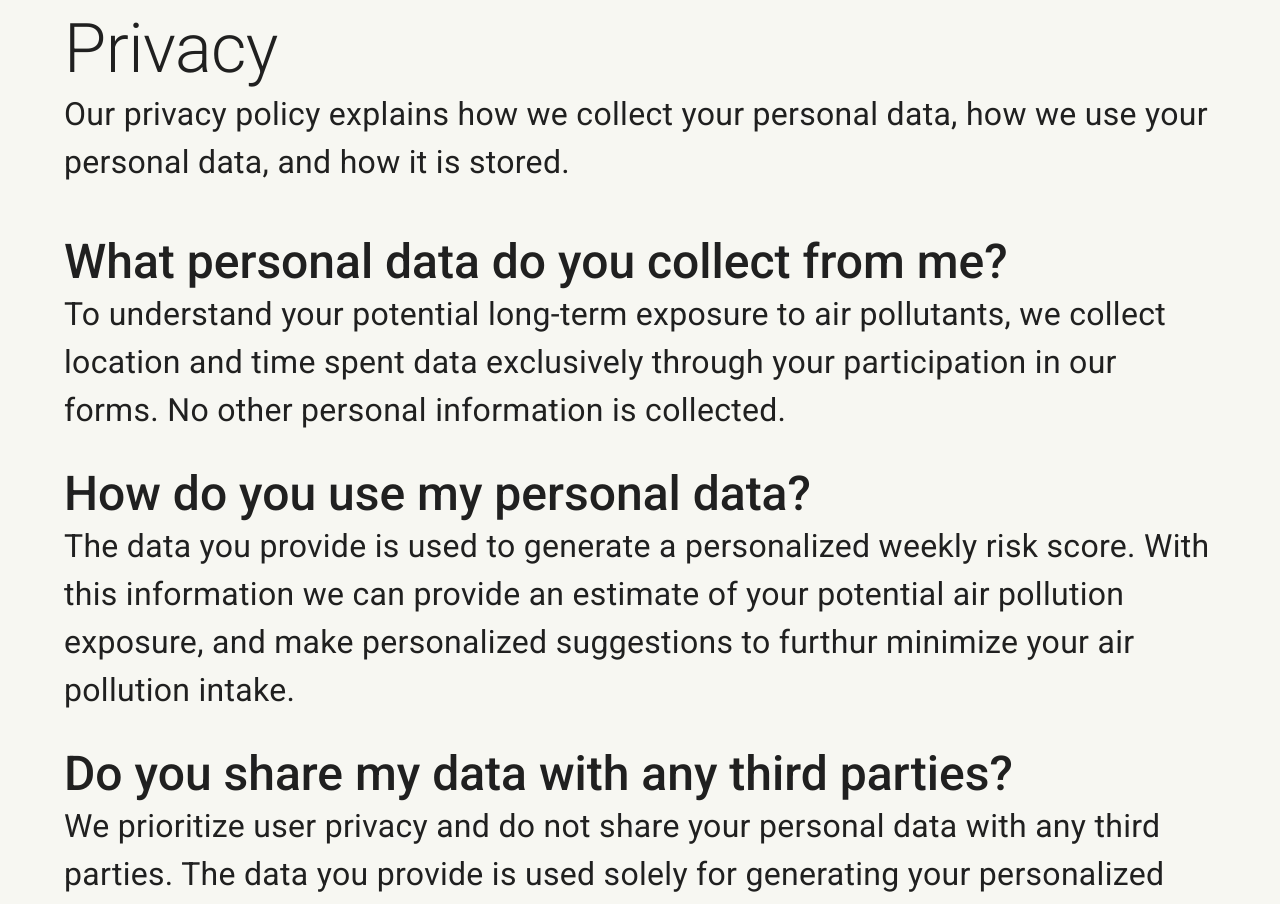
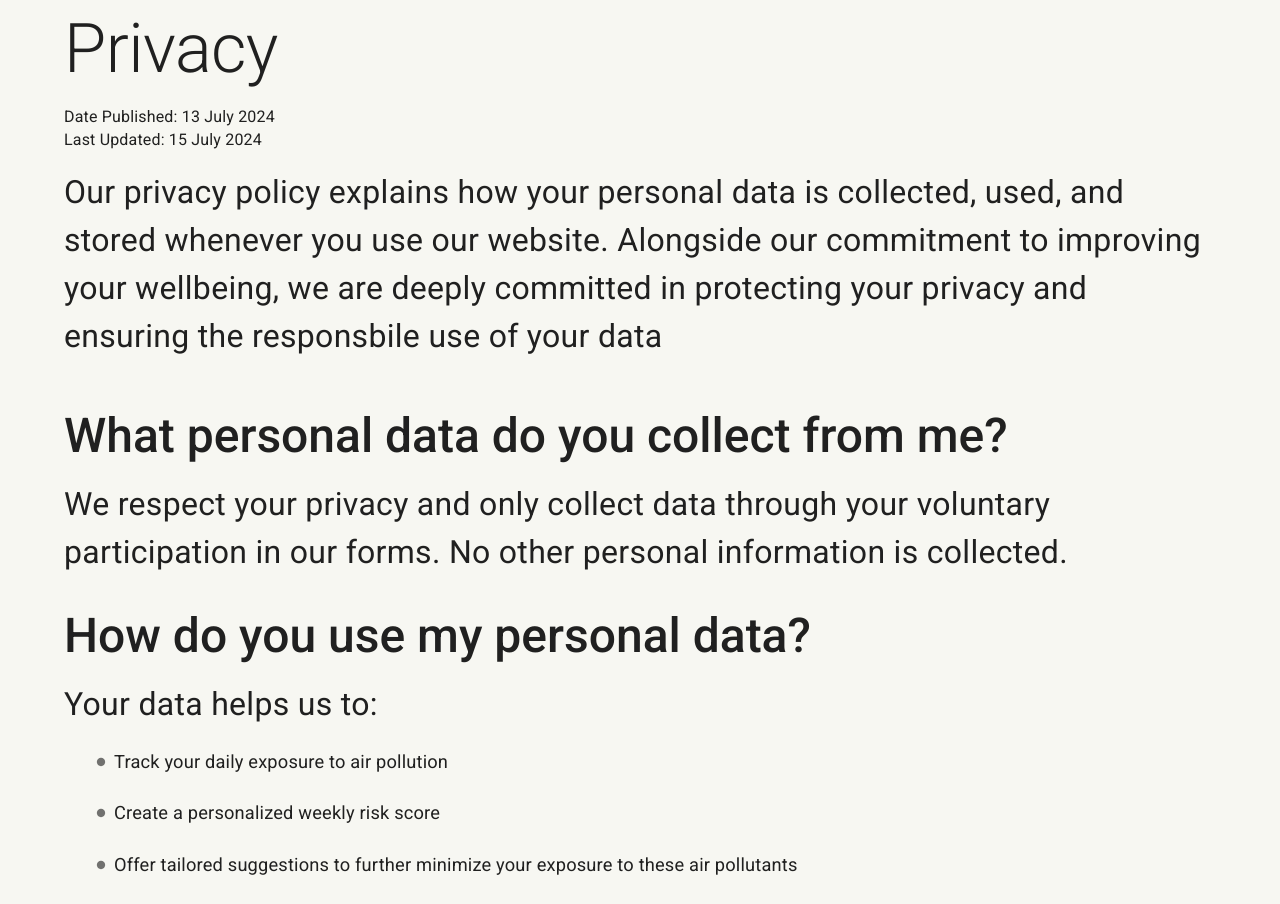
Before and after one commit to Naveen-Jaisankar/COMP47360-Web-Application, a React (Vite) app in the folder FrontEnd/air-quality-app/: page /privacy in a window 1280 px wide. Shown: the part 140-1044 px from the top of the page. Built offline with nearby package versions, Linux system fonts and the light colour scheme.

Commit message:
Privacy: Added the button to return to Register page, can be adjusted in the future + changed content. Home page: added Terms to know section, which can also be made prettier in the future.

```diff
--- a/FrontEnd/air-quality-app/src/constant.js
+++ b/FrontEnd/air-quality-app/src/constant.js
@@ -36,7 +36,10 @@ export const homePage =  {
     // https://smartairfilters.com/en/blog/best-masks-for-viruses-air-pollution/
     more_info2 : "Masks can significantly reduce pollution exposure, with filtration efficiency ranging from 30% to 90% depending on the type",
     // https://www.nejm.org/doi/full/10.1056/NEJMoa054409#:~:text=Each%20increase%20of%2010%20%CE%BCg,%3B%2095%25%20confidence%20interval%20%5BCI
-    more_info3 : "Chronic exposure to air pollution is associated with an increased risk of coronary heart disease and stroke."
+    more_info3 : "Chronic exposure to air pollution is associated with an increased risk of coronary heart disease and stroke.",
+    terms_title: "Terms To Know",
+    terms: "When we talk about about air quality and air pollutants, you'll often see the term AQI. But what exactly does AQI mean? AQI, otherwise known as the Air Quality Index, is an objective measurement of the amount of pollutants within the air. AQI ranges from 0 to 500, with higher values indicating poorer air quality.",
+    terms2: "Another helpful term is PM2.5. These particles measure at 2.5 microns, about 28 times smaller than a strand of hair. As a result of their size, they can be inhaled and absorbed into the bloodstream causing harm. While this can appear frightening, it's important to know that for the majority people can handle occasional exposure to low levels of PM2.5. By understanding these terms, we can understand more about the air that we breathe."
 }
 
 export const loginConsts = {
@@ -76,15 +79,18 @@ export const dailyForm = {
 
 export const privacy = {
     title: "Privacy",
-    introduction: "Our privacy policy explains how we collect your personal data, how we use your personal data, and how it is stored.",
+    datepublished: "Date Published: 13 July 2024",
+    lastupdated: "Last Updated: 15 July 2024",
+    introduction: "Our privacy policy explains how your personal data is collected, used, and stored whenever you use our website. Alongside our commitment to improving your wellbeing, we are deeply committed in protecting your privacy and ensuring the responsbile use of your data",
     q1_personalData:"What personal data do you collect from me?",
+    content1: "We respect your privacy and only collect data through your voluntary participation in our forms. No other personal information is collected.",
     q2_useOfPersonalData: "How do you use my personal data?",
+    content2: "Your data helps us to:",
+    l1: "Track your daily exposure to air pollution",
+    l2: "Create a personalized weekly risk score",
+    l3: "Offer tailored suggestions to further minimize your exposure to these air pollutants",
     q3_sharingOfPersonalData: "Do you share my data with any third parties?",
-    content1: "To understand your potential long-term exposure to air pollutants, we collect location and time spent data  exclusively through your participation in our forms. No other personal information is collected.",
-    content2: "The data you provide is used to generate a personalized weekly risk score. With this information we can provide an estimate of your potential air pollution exposure, and make personalized suggestions to furthur minimize your air pollution intake.",
     content3: "We prioritize user privacy and do not share your personal data with any third parties. The data you provide is used solely for generating your personalized weekly air pollution risk score and is not used for any other purposes."
-
-
 }
 
 export const userSidebar = {
--- a/FrontEnd/air-quality-app/src/pages/Home.jsx
+++ b/FrontEnd/air-quality-app/src/pages/Home.jsx
@@ -139,9 +139,10 @@ const Home = () => {
               maxWidth={false}
               sx={{
                 marginTop: 4,
-                marginBottom: 4,
+                marginBottom: 5,
                 width: { xs: "100%", md: "90%", lg: "80%" },
-                backgroundColor: "#F7F7F2"
+                backgroundColor: "#F7F7F2",
+                paddingBottom:2
               }}
             >
               <SmallerHeadingBox
@@ -206,10 +207,28 @@ const Home = () => {
                 />
               </Box>
             </Container>
+            <Container>
+            <SmallerHeadingBox sx={{
+              paddingBottom: "2rem"
+            }}>
+            <Typography variant="h2" component="h2" sx={{
+                  fontWeight: 'medium',
+                  fontSize: '3rem',
+                  marginBottom: "1rem",
+                }}>{constants.homePage.terms_title}</Typography>
+              <Typography sx={{
+                marginBottom: "1rem"
+              }}>
+                {constants.homePage.terms}
+              </Typography>
+              <Typography>
+                {constants.homePage.terms2}
+              </Typography>
+            </SmallerHeadingBox>
+            </Container>
           </InfoCardBox>
         </section>
       <Container>
-
       <Footer/>
       </Container>
 
--- a/FrontEnd/air-quality-app/src/pages/Privacy.jsx
+++ b/FrontEnd/air-quality-app/src/pages/Privacy.jsx
@@ -1,57 +1,140 @@
-import { Box, Container } from "@mui/system"
-import { Typography } from "@mui/material"
-import MainContent from "../components/maincontent"
+import { Box, Container } from "@mui/system";
+// import { List, ListItem, Typography } from "@mui/material"
+import MainContent from "../components/maincontent";
 import { styled } from "@mui/system";
 import { CreamBackgroundBox } from "./Home";
-import constants from './../constant';
+import constants from "./../constant";
+import {
+  List,
+  ListItem,
+  ListItemIcon,
+  ListItemText,
+  Typography,
+  Button
+} from "@mui/material";
+import CircleIcon from "@mui/icons-material/Circle";
+import {useNavigate} from 'react-router-dom'
 
 const QuestionTypography = styled(Typography)({
   fontSize: "3rem",
-  fontWeight: 420
+  fontWeight: 420,
 });
 
 const AnswerTypography = styled(Typography)({
   fontSize: "2rem",
-    marginBottom: "2rem"
-})
+  marginBottom: "2rem",
+  marginTop: "1rem"
+});
 
-export default function Privacy () {
+export default function Privacy() {
+    const navigate = useNavigate();
+
+    const handleClick= () => {
+        navigate('/register')
+    }
   return (
     <>
-        <CreamBackgroundBox sx={{
-            minWidth: "100vw"
+      <CreamBackgroundBox
+        sx={{
+          minWidth: "100vw",
+        }}
+      >
+        <MainContent
+          sx={{
+            backgroundColor: "#f7f7f2",
+          }}
+        >
+          <Container
+            sx={{
+              padding: 0,
+              backgroundColor: "#f7f7f2",
+            }}
+          >
+            {/* Header section */}
+            <Box
+              sx={{
+                marginBottom: "3rem",
+              }}
+            >
+              <Typography variant="h2" component="h1">
+                {constants.privacy.title}
+              </Typography>
+              <Box sx={{
+                marginTop: "1rem"
               }}>
-        <MainContent sx={{
-                backgroundColor: "#f7f7f2"}} >
-            <Container sx={{
-                padding: 0,
-                backgroundColor: "#f7f7f2"
-            }}>
-                {/* Header section */}
-                <Box sx= {{
-                    marginBottom: "3rem",
-                }}>
-                <Typography variant="h2" component='h1'>{constants.privacy.title}</Typography>
-                <AnswerTypography variant='body1' component='p'>
+              <Typography variant="body2">{constants.privacy.datepublished}</Typography>
+              <Typography variant="body2">{constants.privacy.lastupdated}</Typography>
+              </Box>
+              <AnswerTypography variant="body1" component="p">
                 {constants.privacy.introduction}
               </AnswerTypography>
             </Box>
 
             {/* Information section */}
             <Box>
-                <QuestionTypography variant="h3" component='h2'>{constants.privacy.q1_personalData}</QuestionTypography>
-                <AnswerTypography variant='body1' component='p'>{constants.privacy.content1}</AnswerTypography>
+              <QuestionTypography variant="h3" component="h2">
+                {constants.privacy.q1_personalData}
+              </QuestionTypography>
+              <AnswerTypography variant="body1" component="p">
+                {constants.privacy.content1}
+              </AnswerTypography>
 
-                <QuestionTypography variant="h3" component='h2'>{constants.privacy.q2_useOfPersonalData}</QuestionTypography>
-                <AnswerTypography variant='body1' component='p'>{constants.privacy.content2}</AnswerTypography>
+              <QuestionTypography variant="h3" component="h2">
+                {constants.privacy.q2_useOfPersonalData}
+              </QuestionTypography>
+              <AnswerTypography variant="body1" component="p">
+                {constants.privacy.content2}
+              </AnswerTypography>
 
-                <QuestionTypography variant="h3" component='h2'>{constants.privacy.q3_sharingOfPersonalData}</QuestionTypography>
-                <AnswerTypography variant='body1' component='p'> {constants.privacy.content3}</AnswerTypography>
+              <List
+                sx={{
+                  marginTop: -4,
+                  paddingLeft: 2,
+                }}
+              >
+                <ListItem>
+                  <ListItemIcon sx={{ minWidth: "auto", marginRight: 1 }}>
+                    <CircleIcon sx={{ fontSize: 10 }} />
+                  </ListItemIcon>
+                  <ListItemText primary={constants.privacy.l1} />
+                </ListItem>
+                <ListItem>
+                  <ListItemIcon sx={{ minWidth: "auto", marginRight: 1 }}>
+                    <CircleIcon sx={{ fontSize: 10 }} />
+                  </ListItemIcon>
+                  <ListItemText primary={constants.privacy.l2} />
+                </ListItem>
+                <ListItem>
+                  <ListItemIcon sx={{ minWidth: "auto", marginRight: 1 }}>
+                    <CircleIcon sx={{ fontSize: 10 }} />
+                  </ListItemIcon>
+                  <ListItemText primary={constants.privacy.l3} />
+                </ListItem>
+              </List>
+
+              <QuestionTypography variant="h3" component="h2">
+                {constants.privacy.q3_sharingOfPersonalData}
+              </QuestionTypography>
+              <AnswerTypography variant="body1" component="p">
+                {" "}
+                {constants.privacy.content3}
+              </AnswerTypography>
             </Box>
+            <Button variant="contained"
+            onClick={handleClick}
+            size="large"
+          sx={{
+            marginTop: "2rem",
+            margin: "auto",
+            backgroundColor: "#0D1B2A"
+          }}>Back to Register Page</Button>
           </Container>
 
         </MainContent>
+
       </CreamBackgroundBox>
+
+
     </>
-    )
+  );
 }
```
Lines whose indentation alone changed are shown as unchanged.
